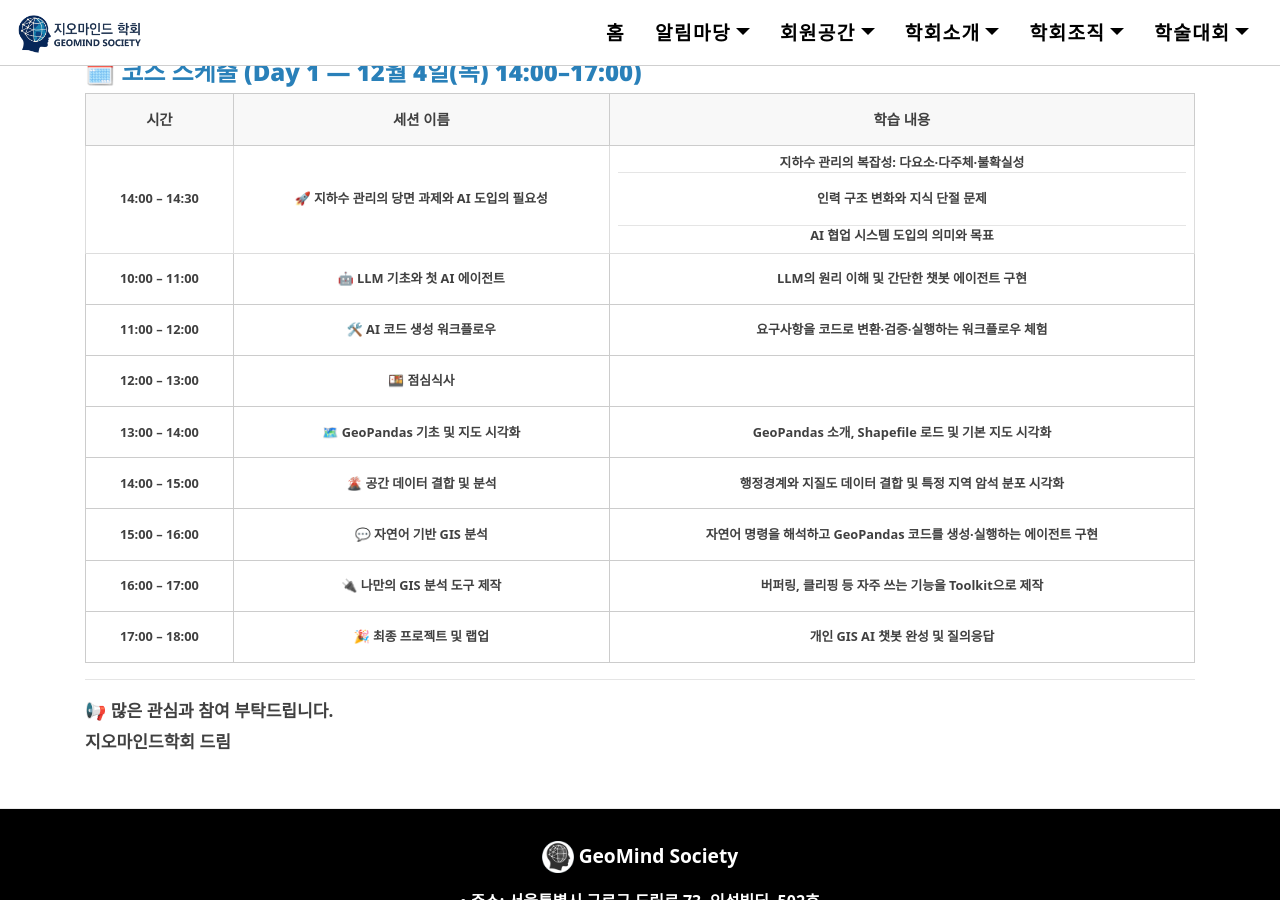
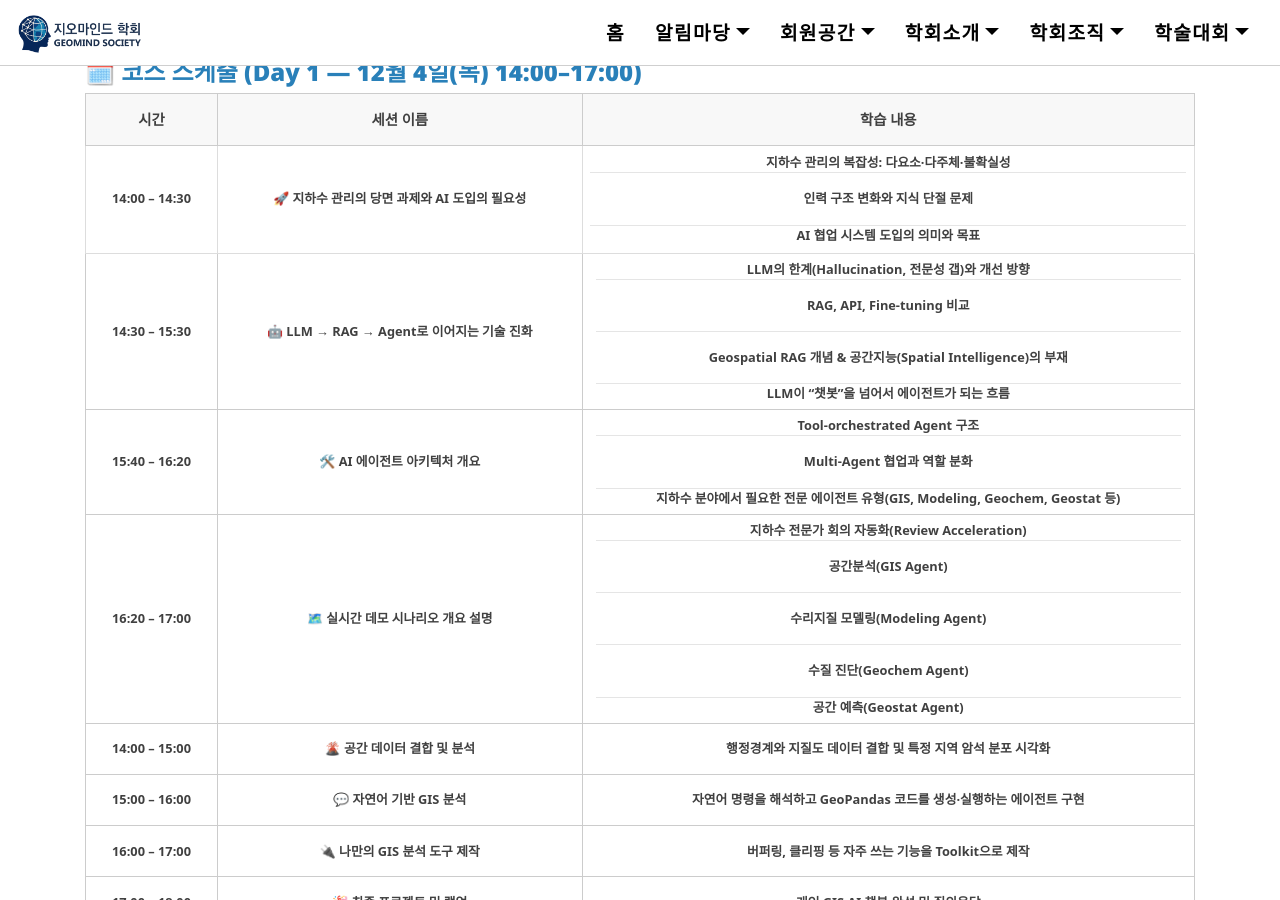
Before and after one commit to geomindgars/geomindgars.github.io, a Jekyll site: the page built from notice/num_2.md, in a window 1280 px wide and 900 px high, scrolled down 1959 px. Built offline with Jekyll 4.4.1, drawn with Linux system fonts in a browser that asks for light colours; nearby versions of some CDN libraries.

Commit message:
Update num_2.md

```diff
--- a/notice/num_2.md
+++ b/notice/num_2.md
@@ -141,24 +141,19 @@ categories: [학회소식, 교육]
         <td style="padding: 0.6em; border: 1px solid #ddd;">지하수 관리의 복잡성: 다요소·다주체·불확실성<hr>인력 구조 변화와 지식 단절 문제<hr>AI 협업 시스템 도입의 의미와 목표</td>
       </tr>
       <tr>
-        <td>10:00 – 11:00</td>
-        <td>🤖 LLM 기초와 첫 AI 에이전트</td>
-        <td>LLM의 원리 이해 및 간단한 챗봇 에이전트 구현</td>
+        <td>14:30 – 15:30</td>
+        <td>🤖 LLM → RAG → Agent로 이어지는 기술 진화</td>
+        <td>LLM의 한계(Hallucination, 전문성 갭)와 개선 방향<hr>RAG, API, Fine-tuning 비교<hr>Geospatial RAG 개념 & 공간지능(Spatial Intelligence)의 부재<hr>LLM이 “챗봇”을 넘어서 에이전트가 되는 흐름</td>
       </tr>
       <tr>
-        <td>11:00 – 12:00</td>
-        <td>🛠️ AI 코드 생성 워크플로우</td>
-        <td>요구사항을 코드로 변환·검증·실행하는 워크플로우 체험</td>
+        <td>15:40 – 16:20</td>
+        <td>🛠️ AI 에이전트 아키텍처 개요</td>
+        <td>Tool-orchestrated Agent 구조<hr>Multi-Agent 협업과 역할 분화<hr>지하수 분야에서 필요한 전문 에이전트 유형(GIS, Modeling, Geochem, Geostat 등)</td>
       </tr>
       <tr>
-        <td>12:00 – 13:00</td>
-        <td>🍱 점심식사</td>
-        <td></td>
-      </tr>
-      <tr>
-        <td>13:00 – 14:00</td>
-        <td>🗺️ GeoPandas 기초 및 지도 시각화</td>
-        <td>GeoPandas 소개, Shapefile 로드 및 기본 지도 시각화</td>
+        <td>16:20 – 17:00</td>
+        <td>🗺️ 실시간 데모 시나리오 개요 설명</td>
+        <td>지하수 전문가 회의 자동화(Review Acceleration)<hr>공간분석(GIS Agent)<hr>수리지질 모델링(Modeling Agent)<hr>수질 진단(Geochem Agent)<hr>공간 예측(Geostat Agent)</td>
       </tr>
       <tr>
         <td>14:00 – 15:00</td>
```
